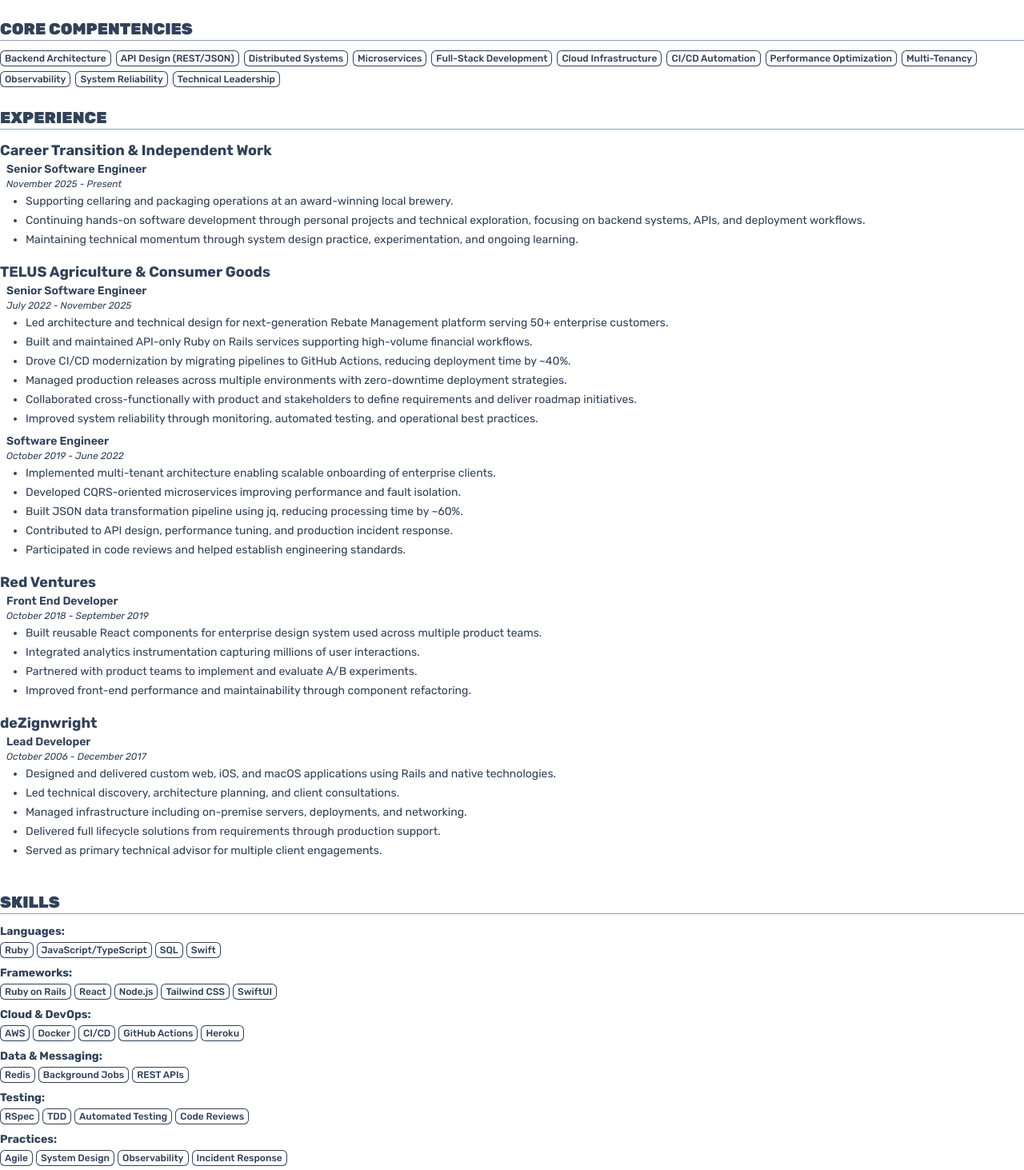
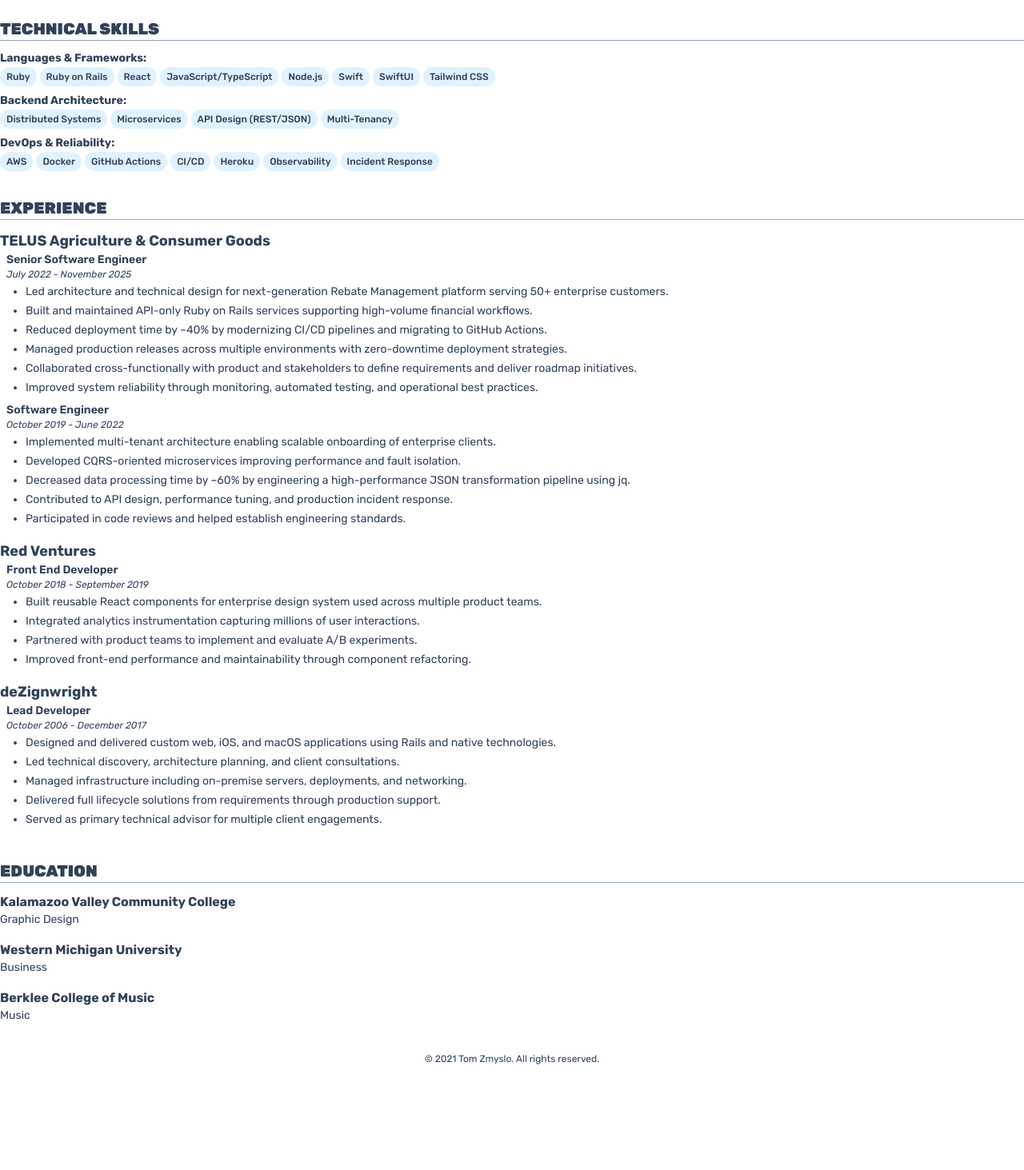
Before and after one commit to tomzmyslo/zmyslo.com, a React (Vite) app: page /resume in a window 1280 px wide. Shown: the part 227-1690 px from the top of the page at 80% size. After the commit the page ends 1567 px from the top, so only its background shows below. Built offline with nearby package versions, Linux system fonts and the light colour scheme.

Commit message:
Updates resume and dependencies (#25)

```diff
--- /dev/null
+++ b/eslint.config.js
@@ -0,0 +1,65 @@
+import { defineConfig, globalIgnores } from "eslint/config";
+import globals from "globals";
+import { fixupConfigRules } from "@eslint/compat";
+import reactRefresh from "eslint-plugin-react-refresh"; // Native default import
+import js from "@eslint/js";
+import { FlatCompat } from "@eslint/eslintrc";
+import path from "node:path";
+import { fileURLToPath } from "node:url";
+
+// Emulate CJS __dirname in ESM
+const __filename = fileURLToPath(import.meta.url);
+const __dirname = path.dirname(__filename);
+
+const compat = new FlatCompat({
+  baseDirectory: __dirname,
+  recommendedConfig: js.configs.recommended,
+  allConfig: js.configs.all,
+});
+
+export default defineConfig([
+  {
+    files: ["**/*.{js,jsx}"],
+    languageOptions: {
+      globals: {
+        ...globals.browser,
+      },
+      ecmaVersion: "latest",
+      sourceType: "module",
+    },
+
+    // Keeps your legacy plugin compatibility intact
+    extends: fixupConfigRules(
+      compat.extends(
+        "eslint:recommended",
+        "plugin:react/recommended",
+        "plugin:react/jsx-runtime",
+        "plugin:react-hooks/recommended",
+      ),
+    ),
+
+    settings: {
+      react: {
+        version: "18.2",
+      },
+    },
+
+    plugins: {
+      "react-refresh": reactRefresh,
+    },
+
+    rules: {
+      "no-unused-vars": "off",
+      "react/prop-types": "off",
+      "react/jsx-no-target-blank": "off",
+      "react-refresh/only-export-components": [
+        "warn",
+        {
+          allowConstantExport: true,
+        },
+      ],
+    },
+  },
+  // Modern global ignore syntax
+  globalIgnores(["**/dist", "**/old", "**/.eslintrc.cjs"]),
+]);
--- a/src/components/Pill.jsx
+++ b/src/components/Pill.jsx
@@ -1,9 +1,4 @@
 export default function Pill({ color, content }) {
-  const baseStyles =
-    "inline-flex items-center rounded-md px-1.5 py-0.5 text-xs font-medium inset-ring";
-  return (
-    <span className={`${baseStyles} bg-${color}-50 text-${color}-700 inset-ring-${color}-700/10`}>
-      {content}
-    </span>
-  );
+  const baseStyles = "inline-flex items-center rounded-full px-2 py-1 text-xs font-medium";
+  return <span className={`${baseStyles} bg-${color}-100 text-${color}-700`}>{content}</span>;
 }
--- a/src/data/resume.json
+++ b/src/data/resume.json
@@ -19,20 +19,6 @@
   ],
   "experience": [
     {
-      "company": "Career Transition & Independent Work",
-      "roles": [
-        {
-          "title": "Senior Software Engineer",
-          "tenure": "November 2025 - Present",
-          "responsibilities": [
-            "Supporting cellaring and packaging operations at an award-winning local brewery.",
-            "Continuing hands-on software development through personal projects and technical exploration, focusing on backend systems, APIs, and deployment workflows.",
-            "Maintaining technical momentum through system design practice, experimentation, and ongoing learning."
-          ]
-        }
-      ]
-    },
-    {
       "company": "TELUS Agriculture & Consumer Goods",
       "roles": [
         {
@@ -41,7 +27,7 @@
           "responsibilities": [
             "Led architecture and technical design for next-generation Rebate Management platform serving 50+ enterprise customers.",
             "Built and maintained API-only Ruby on Rails services supporting high-volume financial workflows.",
-            "Drove CI/CD modernization by migrating pipelines to GitHub Actions, reducing deployment time by ~40%.",
+            "Reduced deployment time by ~40% by modernizing CI/CD pipelines and migrating to GitHub Actions.",
             "Managed production releases across multiple environments with zero-downtime deployment strategies.",
             "Collaborated cross-functionally with product and stakeholders to define requirements and deliver roadmap initiatives.",
             "Improved system reliability through monitoring, automated testing, and operational best practices."
@@ -53,7 +39,7 @@
           "responsibilities": [
             "Implemented multi-tenant architecture enabling scalable onboarding of enterprise clients.",
             "Developed CQRS-oriented microservices improving performance and fault isolation.",
-            "Built JSON data transformation pipeline using jq, reducing processing time by ~60%.",
+            "Decreased data processing time by ~60% by engineering a high-performance JSON transformation pipeline using jq.",
             "Contributed to API design, performance tuning, and production incident response.",
             "Participated in code reviews and helped establish engineering standards."
           ]
@@ -108,56 +94,35 @@
   ],
   "skills": [
     {
-      "name": "Languages",
+      "name": "Languages & Frameworks",
       "items": [
         "Ruby",
+        "Ruby on Rails",
+        "React",
         "JavaScript/TypeScript",
-        "SQL",
-        "Swift"
+        "Node.js",
+        "Swift",
+        "SwiftUI",
+        "Tailwind CSS"
       ]
     },
     {
-      "name": "Frameworks",
+      "name": "Backend Architecture",
       "items": [
-        "Ruby on Rails",
-        "React",
-        "Node.js",
-        "Tailwind CSS",
-        "SwiftUI"
+        "Distributed Systems",
+        "Microservices",
+        "API Design (REST/JSON)",
+        "Multi-Tenancy"
       ]
     },
     {
-      "name": "Cloud & DevOps",
+      "name": "DevOps & Reliability",
       "items": [
         "AWS",
         "Docker",
+        "GitHub Actions",
         "CI/CD",
-        "GitHub Actions",
-        "Heroku"
-      ]
-    },
-    {
-      "name": "Data & Messaging",
-      "items": [
-        "Redis",
-        "Background Jobs",
-        "REST APIs"
-      ]
-    },
-    {
-      "name": "Testing",
-      "items": [
-        "RSpec",
-        "TDD",
-        "Automated Testing",
-        "Code Reviews"
-      ]
-    },
-    {
-      "name": "Practices",
-      "items": [
-        "Agile",
-        "System Design",
+        "Heroku",
         "Observability",
         "Incident Response"
       ]
--- a/src/index.css
+++ b/src/index.css
@@ -1,5 +1,8 @@
 @import url('https://fonts.googleapis.com/css2?family=Rubik:ital,wght@0,300..900;1,300..900&display=swap');
 @import 'tailwindcss';
+
+@source inline("bg-sky-100");
+@source inline("bg-sky-700");
 
 .rubik-normal {
   font-family: "Rubik", sans-serif;
--- a/src/routes/home/index.jsx
+++ b/src/routes/home/index.jsx
@@ -1,10 +1,13 @@
+import { useEffect } from "react";
 import { Link } from "react-router";
 import GitHub from "@/components/icons/GitHub";
 import LinkedIn from "@/components/icons/LinkedIn";
 // import selfie from "@/assets/tom_no_background.png";
 
 export default function HomePage() {
-  document.title = "Software Engineer - Tom Zmyslo";
+  useEffect(() => {
+    document.title = "Software Engineer - Tom Zmyslo";
+  }, []);
 
   return (
     <div className="flex h-full flex-col justify-center space-y-8">
--- a/src/routes/not_found.jsx
+++ b/src/routes/not_found.jsx
@@ -1,5 +1,10 @@
+import { useEffect } from "react";
+
 export default function NotFound() {
-  document.title = "Page Not Found - Tom Zmyslo";
+  useEffect(() => {
+    document.title = "Page Not Found - Tom Zmyslo";
+  }, []);
+
   return (
     <div className="mt-10 flex h-screen flex-col items-center justify-center lg:mt-14">
       <h1 className="mb-4 text-7xl font-bold">404</h1>
--- a/src/routes/projects/show.jsx
+++ b/src/routes/projects/show.jsx
@@ -1,3 +1,4 @@
+import { useEffect } from "react";
 import { Link, useParams } from "react-router";
 import Project from "@/components/Project";
 import projects from "@/data/projects.json";
@@ -5,6 +6,9 @@
 export default function ProjectPage() {
   let { slug } = useParams();
   let project = projects.find((project) => project.slug === slug);
+  useEffect(() => {
+    document.title = `${project.name} - Tom Zmyslo`;
+  }, [project.name]);
 
   return (
     <div className="container mt-14 px-3 py-4 md:px-0">
--- a/src/routes/resume/index.jsx
+++ b/src/routes/resume/index.jsx
@@ -1,3 +1,4 @@
+import { useEffect } from "react";
 import { Link } from "react-router";
 import Experience from "@/components/Experience";
 import Pill from "@/components/Pill";
@@ -13,7 +14,9 @@
 import resume from "@/assets/tom_zmyslo_resume.pdf";
 
 export default function ResumePage() {
-  document.title = "Resume - Tom Zmyslo";
+  useEffect(() => {
+    document.title = "Resume - Tom Zmyslo";
+  }, []);
 
   return (
     <div className="container mt-16 px-4 md:px-0">
@@ -76,21 +79,7 @@
         </div>
       </Section>
 
-      <Section name="Core Compentencies">
-        <div className="flex flex-wrap gap-1.5">
-          {data.competencies.map((item, i) => (
-            <Pill key={i} content={item} color="sky" />
-          ))}
-        </div>
-      </Section>
-
-      <Section name="Experience">
-        {data.experience.map((item, i) => {
-          return <Experience key={i} details={item} />;
-        })}
-      </Section>
-
-      <Section name="Skills">
+      <Section name="Technical Skills">
         {data.skills.map((section, i) => (
           <Skill key={i} name={section.name}>
             <div className="space-x-1">
@@ -102,6 +91,20 @@
         ))}
       </Section>
 
+      {/* <Section name="Core Compentencies">
+        <div className="flex flex-wrap gap-1.5">
+          {data.competencies.map((item, i) => (
+            <Pill key={i} content={item} color="sky" />
+          ))}
+        </div>
+      </Section>*/}
+
+      <Section name="Experience">
+        {data.experience.map((item, i) => {
+          return <Experience key={i} details={item} />;
+        })}
+      </Section>
+
       <Section name="Education">
         {data.education.map((item, i) => {
           return <School key={i} name={item.school} location={item.location} field={item.field} />;
```
Also changed, not shown: package.json (+16 -12 lines), src/routes/projects/index.jsx (+12 -6 lines), .eslintrc.cjs (deleted), 2 other files (tests, documents, lock files or other folders).
